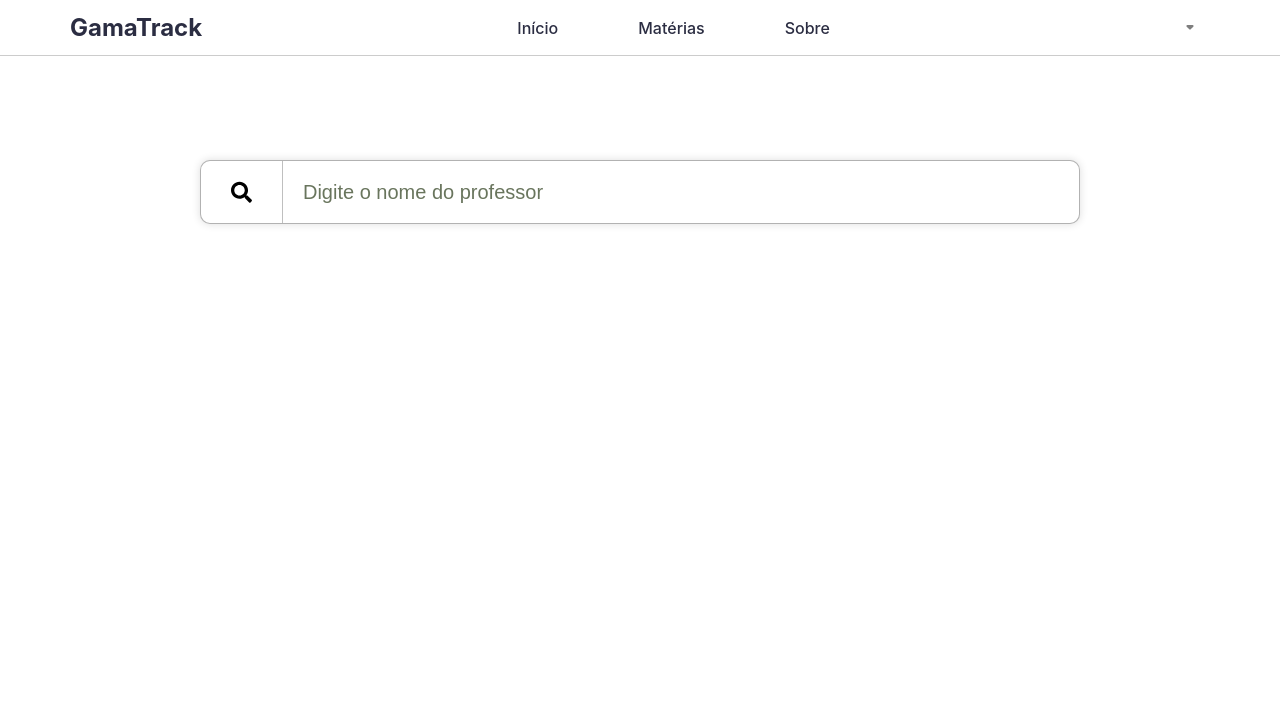
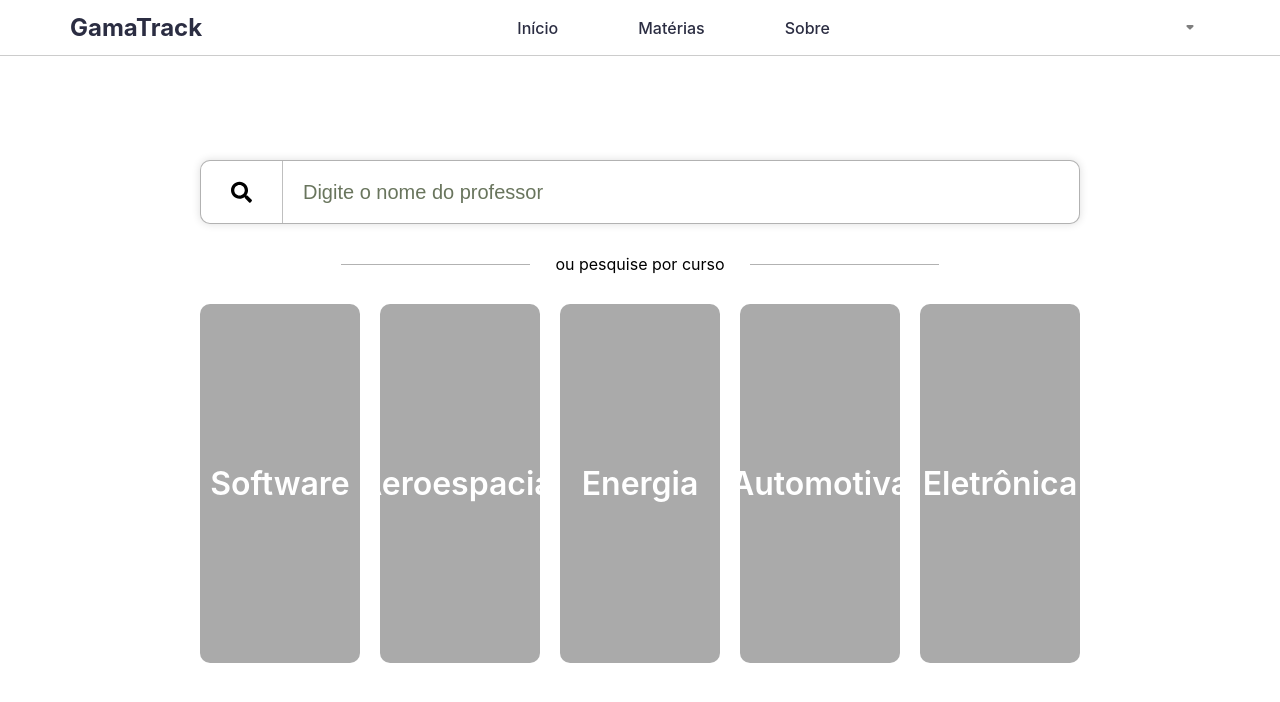
Before and after one commit to FGA0138-MDS-Ajax/2023-2-POLLUX, a React (Create React App) app in the folder Frontend/: page /Home in a window 1280 px wide. Shown: the top 702 px of the page. Built offline with nearby package versions, Linux system fonts and the light colour scheme.

Commit message:
feat/cards das engenharias

```diff
--- /dev/null
+++ b/Frontend/src/components/CourseCard/index.js
@@ -0,0 +1,13 @@
+import React from "react";
+//styles
+import "./styles.css";
+
+function CourseCard({coursename}){
+    return(
+        <div className="course-card">
+            <h1 className="course-name">{coursename}</h1>
+        </div>
+    )
+}
+
+export default CourseCard;
--- /dev/null
+++ b/Frontend/src/components/CourseCard/styles.css
@@ -0,0 +1,28 @@
+.course-card{
+    display: flex;
+    align-items: center;
+    justify-content: center;
+    width: 20%;
+    height: 100%;
+    padding: 10em 2em;
+    border-radius: 10px;
+    background-color: #aaa;
+    color:  #fff;
+    transition: all 0.3s ease-in-out;
+    cursor: pointer;
+    overflow: hidden;
+}
+.course-card:hover{
+    width: 30%;
+    background-color: #7f8c8d;
+    color: red;
+}
+
+.course-card *{
+    background-color: transparent;
+}
+
+.course-card .course-name{
+    font-weight: 600;
+    text-align: center;
+}
--- a/Frontend/src/pages/Home/index.js
+++ b/Frontend/src/pages/Home/index.js
@@ -4,6 +4,7 @@ import axios from "axios";
 import Header from "../../components/Header";
 import SearchBar from "../../components/SearchBar";
 import TeacherCard from "../../components/TeacherCard";
+import CourseCard from "../../components/CourseCard";
 //styles
 import "./styles.css";
 
@@ -11,6 +12,7 @@ function Home() {
   //recupera os dados do usuário logado
   const userId = localStorage.getItem('@userId');
   const [userData, setUserData] = useState(null);
+  const [value, setValue] = useState('');
 
   useEffect(() => {
     if (userId) {
@@ -32,13 +34,13 @@ function Home() {
     }
   };
 
-
   //armazena o professor pesquisado
   const [teachers, setTeachers] = useState([]);
 
   const handleInputChange = (e) => {
     e.preventDefault();
-    const { value } = e.target;
+    const value = e.target.value;
+    setValue(value);
 
     if (!value) {
       setTeachers([]);
@@ -66,6 +68,29 @@ function Home() {
             placeholder="Digite o nome do professor"
           />
         </div>
+        <div className={`courses-container ${ value ? 'hidden' : ''}`}>
+          <div class="linha-divisoria">
+            <span>ou pesquise por curso</span>
+          </div>
+          <div className="courses-wrapper">
+            <CourseCard
+              coursename="Software"
+            />
+            <CourseCard
+              coursename="Aeroespacial"
+            />
+            <CourseCard
+              coursename="Energia"
+            />
+            <CourseCard
+              coursename="Automotiva"
+            />
+            <CourseCard
+              coursename="Eletrônica"
+            />
+          </div>
+        </div>
+        { value && (
           <div className="search-bar-results">
               <div className="teacher-grid">
                 {teachers.map((teacher, index) => (
@@ -77,6 +102,7 @@ function Home() {
                 ))}
               </div>
           </div>
+        )}
       </div>
     </div>
   );
--- a/Frontend/src/pages/Home/styles.css
+++ b/Frontend/src/pages/Home/styles.css
@@ -8,6 +8,51 @@
   align-items: center;
   min-width: 200px;
 }
+
+.courses-container.hidden {
+  display: none;
+}
+
+.linha-divisoria {
+  text-align: center;
+  width: 100%;
+  margin: 30px 0; /* Ajuste a margem conforme necessário */
+}
+
+.linha-divisoria span {
+  display: inline-block;
+  position: relative;
+  padding: 0 10px;
+}
+
+.linha-divisoria span::before,
+.linha-divisoria span::after {
+  content: "";
+  position: absolute;
+  top: 50%;
+  width: 100%; /* Ajuste a largura conforme necessário */
+  height: 0.5px;
+  background-color: rgba(0,0,0,0.3); /* Cor da linha */
+}
+
+.linha-divisoria span::before {
+  right: 100%;
+  margin-right: 15px; /* Espaçamento entre a linha e o texto */
+}
+
+.linha-divisoria span::after {
+  left: 100%;
+  margin-left: 15px; /* Espaçamento entre a linha e o texto */
+}
+
+.courses-wrapper{
+  display: flex;
+  align-items: center;
+  justify-content: space-between;
+  height: 100%;
+  gap: 20px;
+}
+
 
 .search-bar-results {
   margin-top: 8vh;
```
Lines whose indentation alone changed are shown as unchanged.
